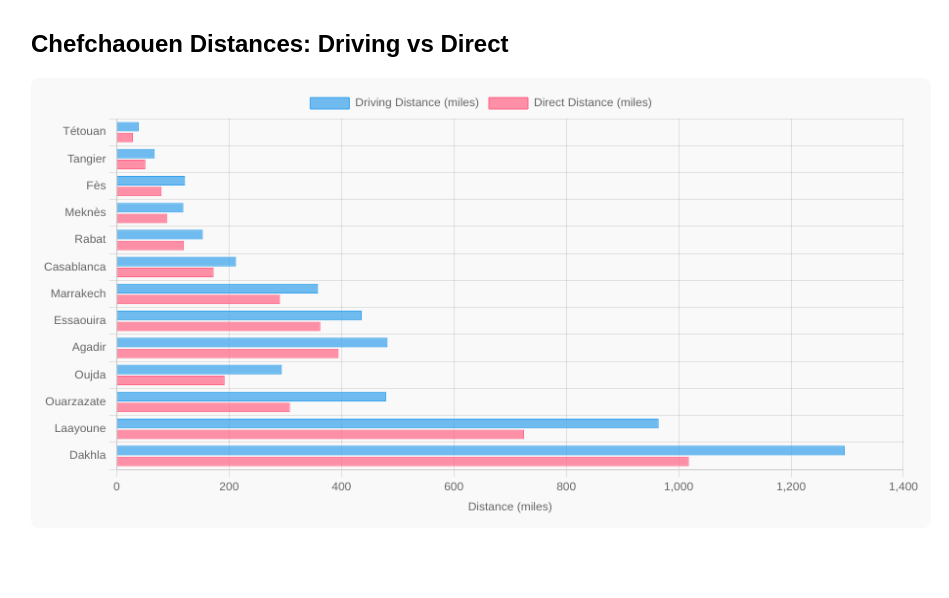
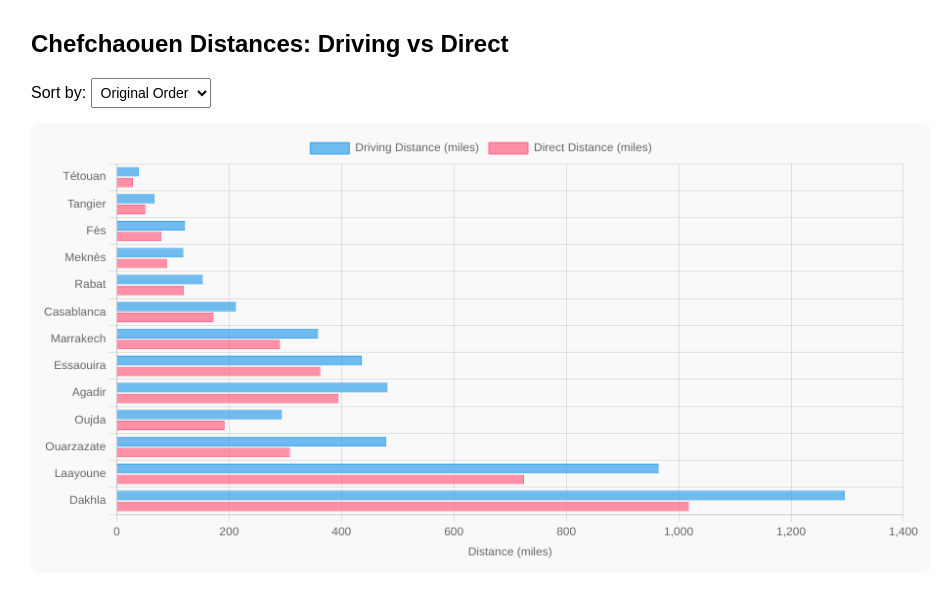
Before and after one commit to adlsa2025/Distances-from-Chefchaouen-to-Major-Moroccan-Cities, a plain HTML site: page index.html in a window 1280 px wide. Shown: the whole page, without its empty margins (159-1108 px from the left). Drawn offline with nearby package versions, Linux system fonts and the light colour scheme.

Commit message:
Update index.html

```diff
--- a/index.html
+++ b/index.html
@@ -3,7 +3,7 @@
 <head>
 <meta charset="UTF-8">
 <meta name="viewport" content="width=device-width, initial-scale=1.0">
-<title>Chefchaouen Distance Comparison Chart (Horizontal)</title>
+<title>Chefchaouen Distance Comparison Chart (Sortable)</title>
 <script src="https://cdn.jsdelivr.net/npm/chart.js"></script>
 <style>
   body {
@@ -17,50 +17,50 @@
     border-radius: 8px;
     padding: 10px;
   }
+  select {
+    margin-bottom: 15px;
+    padding: 5px;
+    font-size: 14px;
+  }
 </style>
 </head>
 <body>
 
 <h2>Chefchaouen Distances: Driving vs Direct</h2>
+<label for="sortSelect">Sort by:</label>
+<select id="sortSelect">
+  <option value="original">Original Order</option>
+  <option value="closest">Closest First</option>
+  <option value="farthest">Farthest First</option>
+</select>
+
 <canvas id="distanceChart"></canvas>
 
 <script>
+const cityData = [
+  { city: 'Tétouan', driving: 39.24, direct: 28.91 },
+  { city: 'Tangier', driving: 67.72, direct: 51.19 },
+  { city: 'Fès', driving: 121.88, direct: 79.88 },
+  { city: 'Meknès', driving: 118.75, direct: 89.58 },
+  { city: 'Rabat', driving: 153.44, direct: 119.74 },
+  { city: 'Casablanca', driving: 212.46, direct: 172.76 },
+  { city: 'Marrakech', driving: 358.56, direct: 290.75 },
+  { city: 'Essaouira', driving: 436.03, direct: 362.52 },
+  { city: 'Agadir', driving: 482.07, direct: 395.11 },
+  { city: 'Oujda', driving: 294.11, direct: 192.15 },
+  { city: 'Ouarzazate', driving: 479.49, direct: 308.42 },
+  { city: 'Laayoune', driving: 964.56, direct: 724.86 },
+  { city: 'Dakhla', driving: 1295.58, direct: 1018.34 }
+];
+
+let originalOrder = [...cityData];
+
 const ctx = document.getElementById('distanceChart').getContext('2d');
-const distanceChart = new Chart(ctx, {
+let distanceChart = new Chart(ctx, {
     type: 'bar',
-    data: {
-        labels: [
-            'Tétouan', 'Tangier', 'Fès', 'Meknès',
-            'Rabat', 'Casablanca', 'Marrakech', 'Essaouira',
-            'Agadir', 'Oujda', 'Ouarzazate', 'Laayoune', 'Dakhla'
-        ],
-        datasets: [
-            {
-                label: 'Driving Distance (miles)',
-                data: [
-                    39.24, 67.72, 121.88, 118.75,
-                    153.44, 212.46, 358.56, 436.03,
-                    482.07, 294.11, 479.49, 964.56, 1295.58
-                ],
-                backgroundColor: 'rgba(54, 162, 235, 0.7)',
-                borderColor: 'rgba(54, 162, 235, 1)',
-                borderWidth: 1
-            },
-            {
-                label: 'Direct Distance (miles)',
-                data: [
-                    28.91, 51.19, 79.88, 89.58,
-                    119.74, 172.76, 290.75, 362.52,
-                    395.11, 192.15, 308.42, 724.86, 1018.34
-                ],
-                backgroundColor: 'rgba(255, 99, 132, 0.7)',
-                borderColor: 'rgba(255, 99, 132, 1)',
-                borderWidth: 1
-            }
-        ]
-    },
+    data: getChartData(cityData),
     options: {
-        indexAxis: 'y', // Makes the chart horizontal
+        indexAxis: 'y',
         responsive: true,
         plugins: {
             tooltip: {
@@ -82,6 +82,41 @@ const distanceChart = new Chart(ctx, {
         }
     }
 });
+
+function getChartData(data) {
+    return {
+        labels: data.map(item => item.city),
+        datasets: [
+            {
+                label: 'Driving Distance (miles)',
+                data: data.map(item => item.driving),
+                backgroundColor: 'rgba(54, 162, 235, 0.7)',
+                borderColor: 'rgba(54, 162, 235, 1)',
+                borderWidth: 1
+            },
+            {
+                label: 'Direct Distance (miles)',
+                data: data.map(item => item.direct),
+                backgroundColor: 'rgba(255, 99, 132, 0.7)',
+                borderColor: 'rgba(255, 99, 132, 1)',
+                borderWidth: 1
+            }
+        ]
+    };
+}
+
+document.getElementById('sortSelect').addEventListener('change', function() {
+    let sortedData = [...cityData];
+    if (this.value === 'closest') {
+        sortedData.sort((a, b) => a.driving - b.driving);
+    } else if (this.value === 'farthest') {
+        sortedData.sort((a, b) => b.driving - a.driving);
+    } else {
+        sortedData = [...originalOrder];
+    }
+    distanceChart.data = getChartData(sortedData);
+    distanceChart.update();
+});
 </script>
 
 </body>
```
